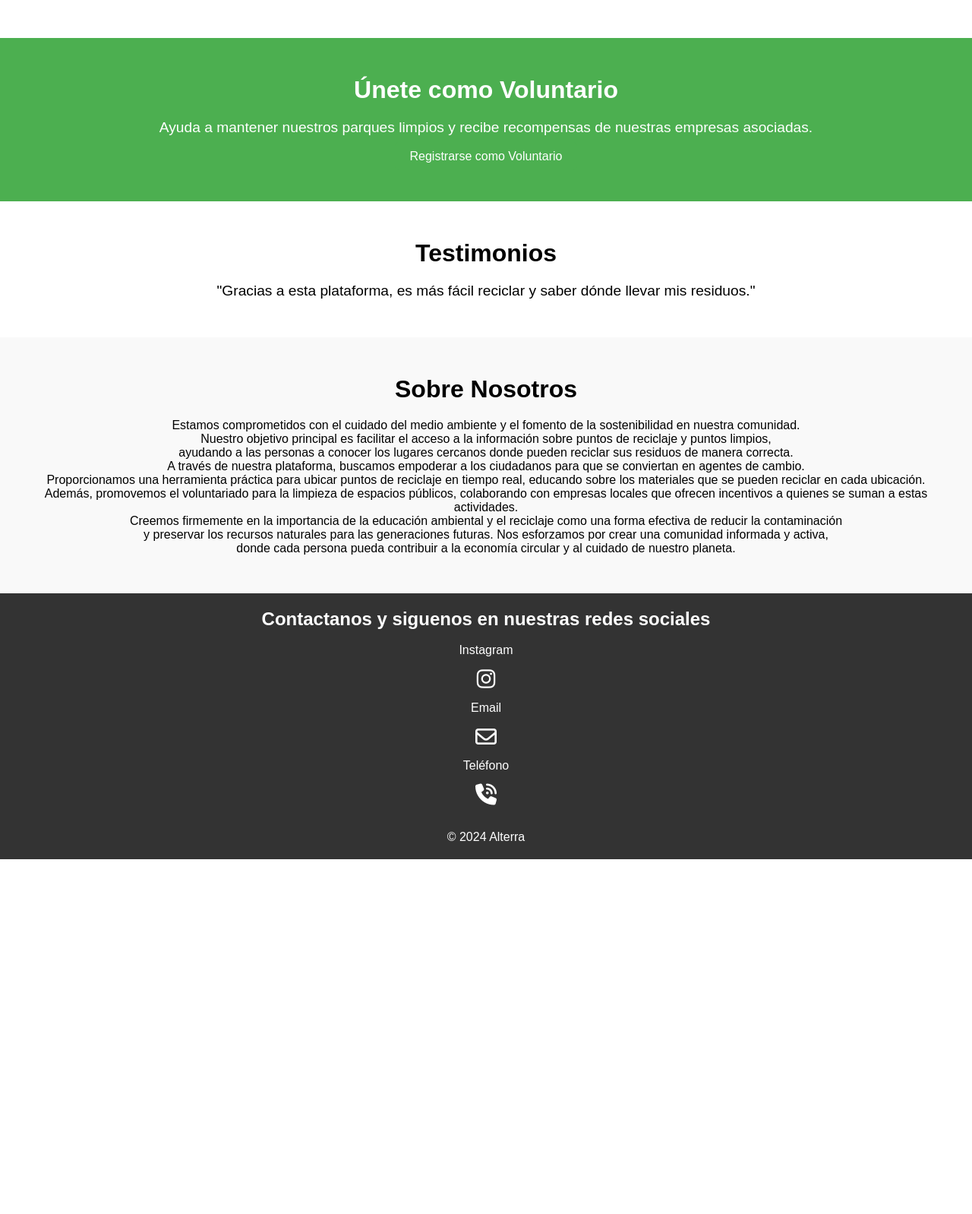
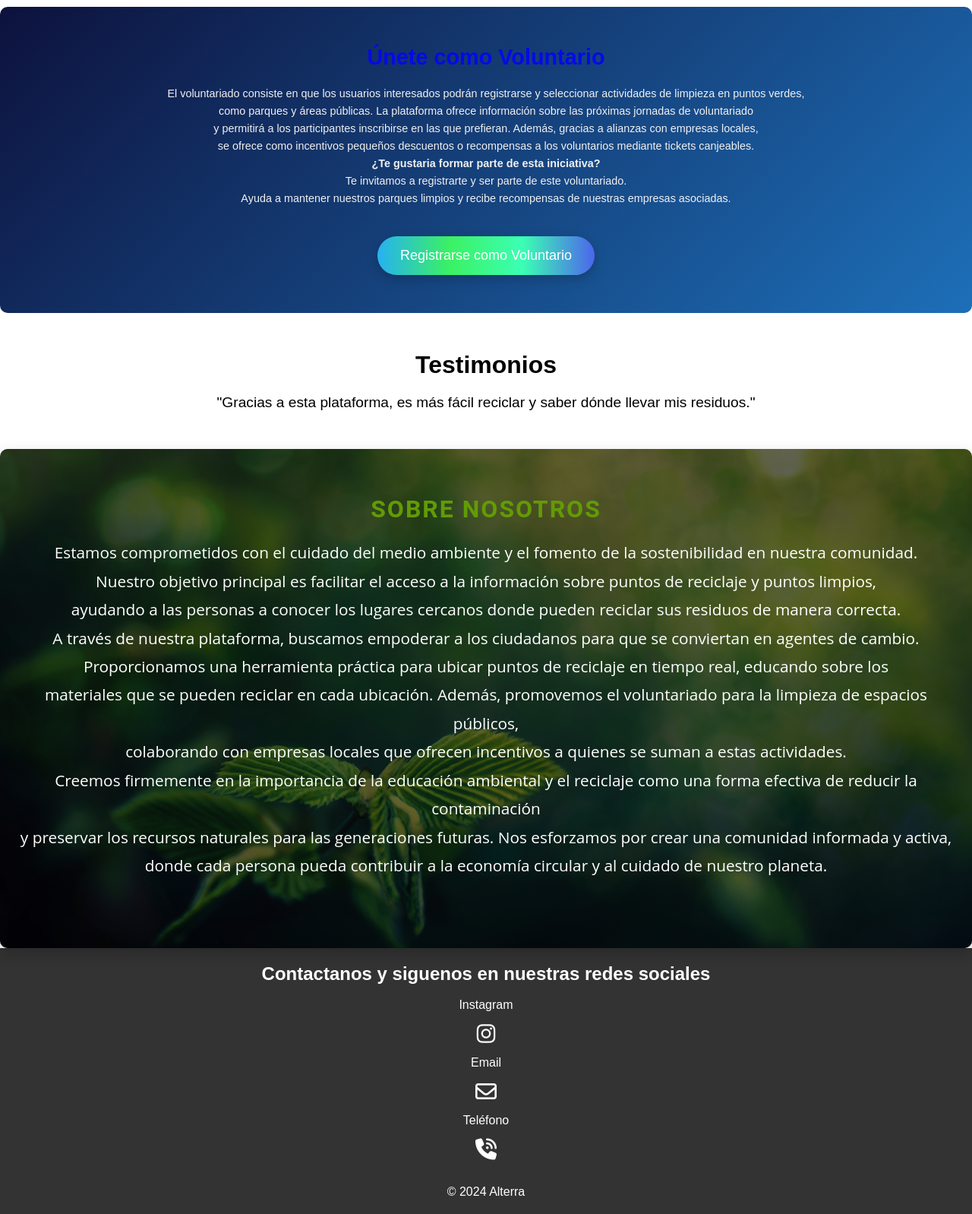
Before and after one commit to danirc2024/INFO1170_G7_SEC1, a PHP site: page /home_paginw.html in a window 1280 px wide. Shown: the part 1083-2681 px from the top of the page at 76% size. Before the commit the page ends 2214 px from the top, so only its background shows below. Run offline with PHP 8.4, Linux system fonts and the light colour scheme; some libraries are stand-ins or nearby versions.

Commit message:
Arreglos
arreglos en el estilo del home

```diff
--- a/home_paginw.html
+++ b/home_paginw.html
@@ -12,13 +12,13 @@
     <header class="Header">
         <h2 id="Titulo">Encuentra el Punto de Reciclaje más Cercano</h2>
         <nav class="INICSERVUSCONTAC">
-            <input type="checkbox" id="check">
-            <label for="check" class="iconomenu">
-                <i class="fa-solid fa-bars"></i>
+          <!--  <input type="checkbox" id="check">-->
+           <!--<label for="check" class="iconomenu">-->
+               <!-- <i class="fa-solid fa-bars"></i>-->
             </label>
             <ul>
                 <li><a href="#">Inicio</a></li>
-                <li><a href="#">Servicios</a></li>
+                <li><a href="#">Noticias</a></li>
                 <li><a href="#about">Nosotros</a></li>
                 <li><a href="#icons">Contacto</a></li>
             </ul>
@@ -42,7 +42,12 @@
 
         <section class="voluntariado">
             <h2>Únete como Voluntario</h2>
-            <p>Ayuda a mantener nuestros parques limpios y recibe recompensas de nuestras empresas asociadas.</p>
+            <p>El voluntariado consiste en que los usuarios interesados podrán registrarse y seleccionar actividades de limpieza en puntos verdes, <br>
+                como parques y áreas públicas. La plataforma ofrece información sobre las próximas jornadas de voluntariado <br>
+                 y permitirá a los participantes inscribirse en las que prefieran. Además, gracias a alianzas con empresas locales, <br>
+                se ofrece como incentivos pequeños descuentos o recompensas a los voluntarios mediante tickets canjeables. <br>
+                <b>¿Te gustaria formar parte de esta iniciativa?</b> <br> Te invitamos a registrarte y ser parte de este voluntariado.
+                <br>Ayuda a mantener nuestros parques limpios y recibe recompensas de nuestras empresas asociadas.</p>
             <br><a href="InterUser.html" class="btn">Registrarse como Voluntario</a>
         </section>
 
@@ -54,11 +59,15 @@
         <section id="about" class="description">
             <h2>Sobre Nosotros</h2>
             <p>Estamos comprometidos con el cuidado del medio ambiente y el fomento de la sostenibilidad en nuestra comunidad. <br>
- Nuestro objetivo principal es facilitar el acceso a la información sobre puntos de reciclaje y puntos limpios, <br>ayudando a las personas a conocer los lugares cercanos donde pueden reciclar sus residuos de manera correcta.
-<br>A través de nuestra plataforma, buscamos empoderar a los ciudadanos para que se conviertan en agentes de cambio. <br> Proporcionamos una herramienta práctica para ubicar puntos de reciclaje en tiempo real, educando sobre los materiales que se pueden reciclar en cada ubicación. <br> Además, promovemos el voluntariado para la limpieza de espacios públicos,
-colaborando con empresas locales que ofrecen incentivos a quienes se suman a estas actividades. <br>
-Creemos firmemente en la importancia de la educación ambiental y el reciclaje como una forma efectiva de reducir la contaminación <br>
-y preservar los recursos naturales para las generaciones futuras. Nos esforzamos por crear una comunidad informada y activa, <br>donde cada persona pueda contribuir a la economía circular y al cuidado de nuestro planeta.</p>
+             Nuestro objetivo principal es facilitar el acceso a la información sobre puntos de reciclaje y puntos limpios, <br>
+             ayudando a las personas a conocer los lugares cercanos donde pueden reciclar sus residuos de manera correcta.
+        <br>A través de nuestra plataforma, buscamos empoderar a los ciudadanos para que se conviertan en agentes de cambio.
+        <br> Proporcionamos una herramienta práctica para ubicar puntos de reciclaje en tiempo real, educando sobre los <br>
+         materiales que se pueden reciclar en cada ubicación. Además, promovemos el voluntariado para la limpieza de espacios públicos, <br>
+        colaborando con empresas locales que ofrecen incentivos a quienes se suman a estas actividades. <br>
+        Creemos firmemente en la importancia de la educación ambiental y el reciclaje como una forma efectiva de reducir la contaminación <br>
+        y preservar los recursos naturales para las generaciones futuras. Nos esforzamos por crear una comunidad informada y activa, <br>
+        donde cada persona pueda contribuir a la economía circular y al cuidado de nuestro planeta.</p>
         </section>
     </main>
 
--- a/homestyle.css
+++ b/homestyle.css
@@ -82,9 +114,11 @@
     font-size: 1.2em;
     margin-bottom: 20px;
 }
-
+*/
 .btn {
-    background-color: #4CAF50;
+    z-index: 2;
+    background: linear-gradient(90deg,
+        #27b1f1, #3bf163);
     color: white;
     padding: 10px 20px;
     text-decoration: none;
@@ -122,19 +157,50 @@
 
 .voluntariado {
     padding: 50px 20px;
-    background-color: #4CAF50;
+    background: linear-gradient(135deg, #0d123d, #1d6fb8); /* Mezcla de azul y negro */
     color: white;
     text-align: center;
+    border-radius: 10px;
 }
 
 .voluntariado h2 {
-    font-size: 2em;
+    font-size: 1.8em; /* Tamaño del título un poco más pequeño */
     margin-bottom: 20px;
+    color: #0509e9; /* Tono de azul para el título */
 }
 
 .voluntariado p {
-    font-size: 1.2em;
+    font-size: 0.9em; /* Tamaño del texto más pequeño */
+    line-height: 1.6; /* Espaciado entre líneas */
+    color: #f0f0f0; /* Texto más claro para mayor contraste */
 }
+
+
+
+/* Estilos para el botón de voluntariado */
+.voluntariado .btn {
+    background: linear-gradient(90deg,
+        #27b1f1, #3bf163,
+        #3bffb4, #4d65eb);
+    color: white; /* Color del texto */
+    padding: 15px 30px; /* Más espacio interno (padding) */
+    text-align: center;
+    text-decoration: none;
+    display: inline-block;
+    font-size: 18px;
+    margin-top: 20px;
+    border-radius: 30px; /* Bordes redondeados */
+    box-shadow: 0 5px 15px rgba(0, 0, 0, 0.2); /* Sombra para resaltar */
+    transition: transform 0.3s ease, background-color 0.3s ease; /* Transiciones */
+}
+
+.voluntariado .btn:hover {
+    background: linear-gradient(90deg,
+        #013f10, #3bf163,
+        #017046, #0826d1);
+    transform: scale(1.05); /* Aumenta ligeramente el tamaño al pasar el mouse */
+}
+
 
 .testimonios {
     padding: 50px 20px;
@@ -150,6 +216,76 @@
     font-size: 1.2em;
 }
 
+.description {
+    background: url('nature.jpg') center/cover no-repeat; /* Fondo con imagen */
+    padding: 60px 20px;
+    color: white;
+    text-align: center;
+    border-radius: 10px;
+    box-shadow: 0 8px 20px rgba(0, 0, 0, 0.2); /* Sombra más pronunciada */
+    position: relative;
+}
+
+.description::before {
+    content: "";
+    position: absolute;
+    top: 0;
+    left: 0;
+    width: 100%;
+    height: 100%;
+    background-color: rgba(0, 0, 0, 0.6); /* Fondo semi-transparente para mejorar la legibilidad */
+    z-index: 1;
+    border-radius: 10px;
+}
+
+.description h2 {
+    font-size: 2em;
+    color: #629b06; /* Color llamativo */
+    margin-bottom: 20px;
+    font-family: 'Roboto', sans-serif;
+    z-index: 2;
+    position: relative;
+    text-transform: uppercase;
+    letter-spacing: 2px; /* Espaciado entre letras */
+}
+
+.description p {
+    font-size: 1.3em;
+    line-height: 1.8;
+    color: #fff;
+    z-index: 2;
+    position: relative;
+    margin-bottom: 30px;
+    font-family: 'Open Sans', sans-serif;
+}
+
+.description p strong {
+    color: #ffde59; /* Resaltar palabras clave */
+}
+
+.description .highlights {
+    font-weight: bold;
+    color: #ffde59;
+    font-style: italic;
+}
+
+.description a {
+    background: #ffde59;
+    color: black;
+    padding: 15px 30px;
+    text-decoration: none;
+    border-radius: 30px;
+    font-size: 1.2em;
+    transition: background-color 0.3s ease, transform 0.3s ease;
+    z-index: 2;
+    position: relative;
+}
+
+.description a:hover {
+    background-color: #ffb800;
+    transform: scale(1.1); /* Efecto de zoom al pasar el ratón */
+}
+
 footer {
     padding: 20px;
     text-align: center;
```
Also changed, not shown: other parts of homestyle.css (+35 -2 lines), InterUser.html (added, +30 -0 lines), style.css (added, +58 -0 lines), FondoForm.jpg (added), Naturaleza_Felix-Mittermeier_Pexels.jpg (added), limpiando.jpg (added), nature.jpg (added), puntolimpio.jpg (added), puntoreciclaje.jpg (added), reciclaje.jpg (added), reciclando.jpg (added).
